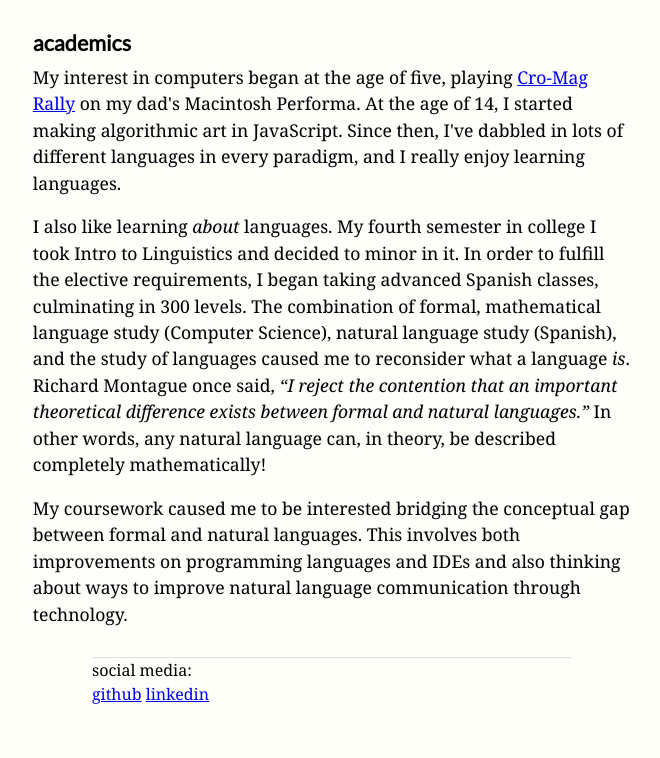
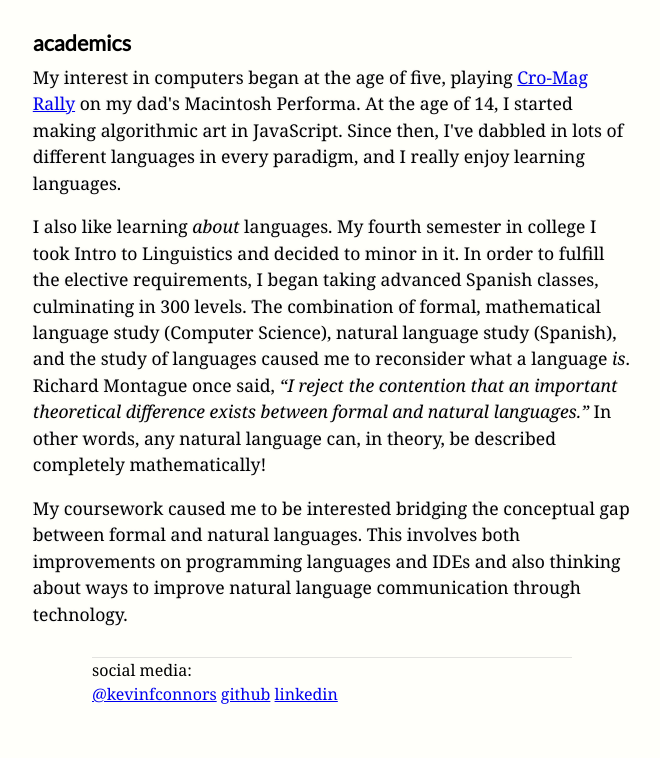
Before and after one commit to kevinforrestconnors/kevinforrestconnors.github.io, a plain HTML site: page index.html in a window 1280 px wide. Shown: the part 401-1159 px from the top of the page, without its empty margins (308-968 px from the left). Drawn offline with Linux system fonts and the light colour scheme.

Commit message:
returns twitter social media tag bc I just started using twitter again

```diff
--- a/index.html
+++ b/index.html
@@ -160,7 +160,7 @@
 
   <footer>
     <div>social media:</div>
-    <!-- <a class="twitter" target="_blank" href="https://twitter.com/kevinfconnors">@kevinfconnors</a> -->
+    <a class="twitter" target="_blank" href="https://twitter.com/kevinfconnors">@kevinfconnors</a>
     <a class="github" target="_blank" href="https://github.com/kevinforrestconnors">github</a>
     <a class="linkedin" target="_blank" href="https://www.linkedin.com/in/kevin-connors-701a04a4">linkedin</a>
   </footer>
```
